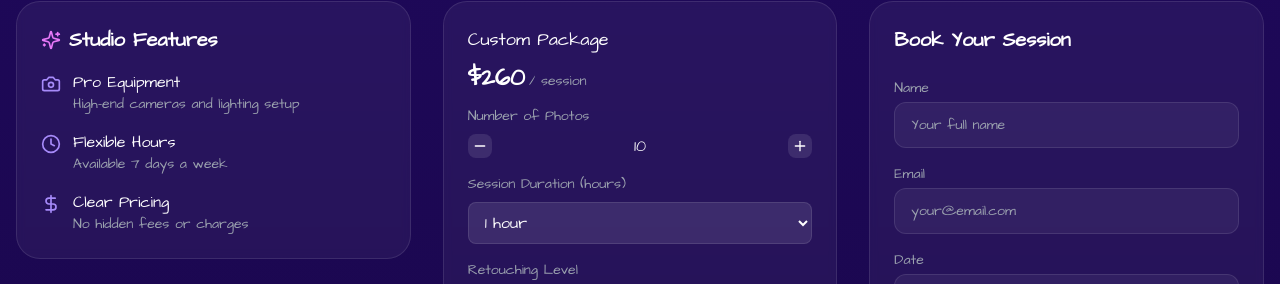
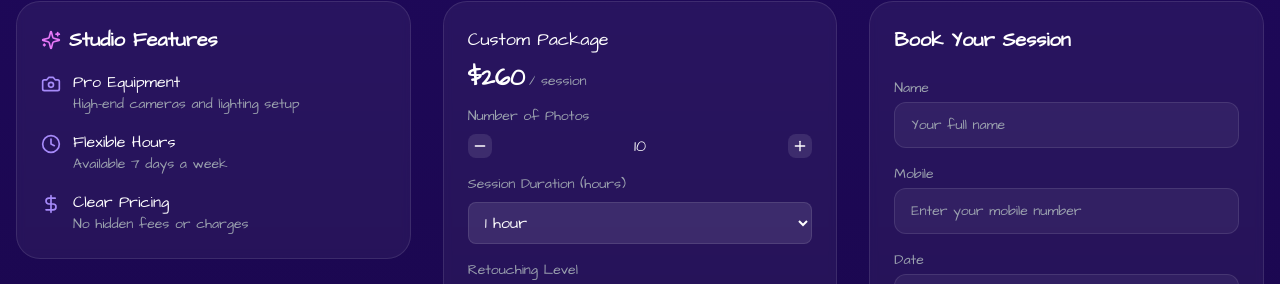
Before and after one commit to Davmike/donaldo-land, a React (Vite) app: page / in a window 1280 px wide. Shown: the part 4009-4293 px from the top of the page. Built offline with nearby package versions, Linux system fonts and the light colour scheme.

Commit message:
feat: add footer

```diff
--- a/src/Components/Studio.tsx
+++ b/src/Components/Studio.tsx
@@ -292,11 +292,13 @@ const Studio = () => {
                             </div>
 
                             <div>
-                                <label className="block mb-1 text-sm text-gray-400">Email</label>
+                                <label className="block mb-1 text-sm text-gray-400">Mobile</label>
                                 <input
-                                    type="email"
+                                    type="tel"
+                                    // value={mobileNumber}
+                                    // onChange={(e) => setMobileNumber(e.target.value)}
+                                    placeholder="Enter your mobile number"
                                     className="w-full px-4 py-3 text-sm border rounded-xl bg-white/5 border-white/10 focus:border-violet-500/50 focus:outline-none"
-                                    placeholder="your@email.com"
                                 />
                             </div>
 
```
